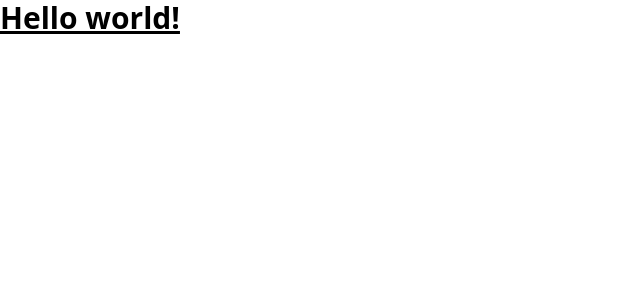
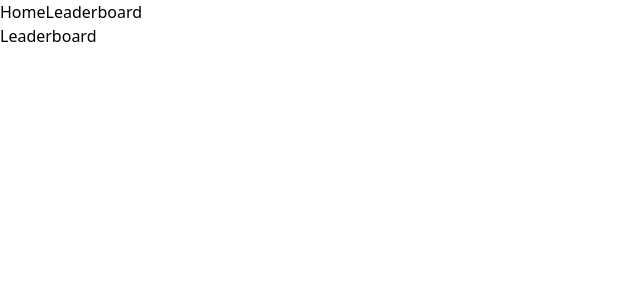
Before and after one commit to 99vik/wheres-waldo, a React (Vite) app in the folder client/: page /leaderboard in a window 1280 px wide. Shown: the top 300 px of the page, without its empty margins (0-640 px from the left). Built offline with nearby package versions, Linux system fonts and the light colour scheme.

Commit message:
App base with routes

```diff
--- a/client/package.json
+++ b/client/package.json
@@ -11,7 +11,8 @@
   },
   "dependencies": {
     "react": "^18.2.0",
-    "react-dom": "^18.2.0"
+    "react-dom": "^18.2.0",
+    "react-router-dom": "^6.16.0"
   },
   "devDependencies": {
     "@types/react": "^18.2.15",
--- a/client/src/App.jsx
+++ b/client/src/App.jsx
@@ -1,3 +1,12 @@
+import { BrowserRouter as Router } from 'react-router-dom';
+import Navbar from './components/Navbar';
+import ApplicationRoutes from './components/ApplicationRoutes';
+
 export default function App() {
-  return <h1 className="text-3xl font-bold underline">Hello world!</h1>;
+  return (
+    <Router>
+      <Navbar />
+      <ApplicationRoutes />
+    </Router>
+  );
 }
--- /dev/null
+++ b/client/src/components/ApplicationRoutes.jsx
@@ -0,0 +1,14 @@
+import { Route, Routes } from 'react-router-dom';
+import Home from './Home';
+import Leaderboard from './Leaderboard';
+
+function ApplicationRoutes() {
+  return (
+    <Routes>
+      <Route path="/" element={<Home />} />
+      <Route path="/leaderboard" element={<Leaderboard />} />
+    </Routes>
+  );
+}
+
+export default ApplicationRoutes;
--- /dev/null
+++ b/client/src/components/Home.jsx
@@ -0,0 +1,5 @@
+function Home() {
+  return <h1>Home</h1>;
+}
+
+export default Home;
--- /dev/null
+++ b/client/src/components/Leaderboard.jsx
@@ -0,0 +1,5 @@
+function Leaderboard() {
+  return <h1>Leaderboard</h1>;
+}
+
+export default Leaderboard;
--- /dev/null
+++ b/client/src/components/Navbar.jsx
@@ -0,0 +1,12 @@
+import { Link } from 'react-router-dom';
+
+function Navbar() {
+  return (
+    <>
+      <Link to="/">Home</Link>
+      <Link to="/leaderboard">Leaderboard</Link>
+    </>
+  );
+}
+
+export default Navbar;
```
Also changed, not shown: 1 other file (tests, documents, lock files or other folders).
